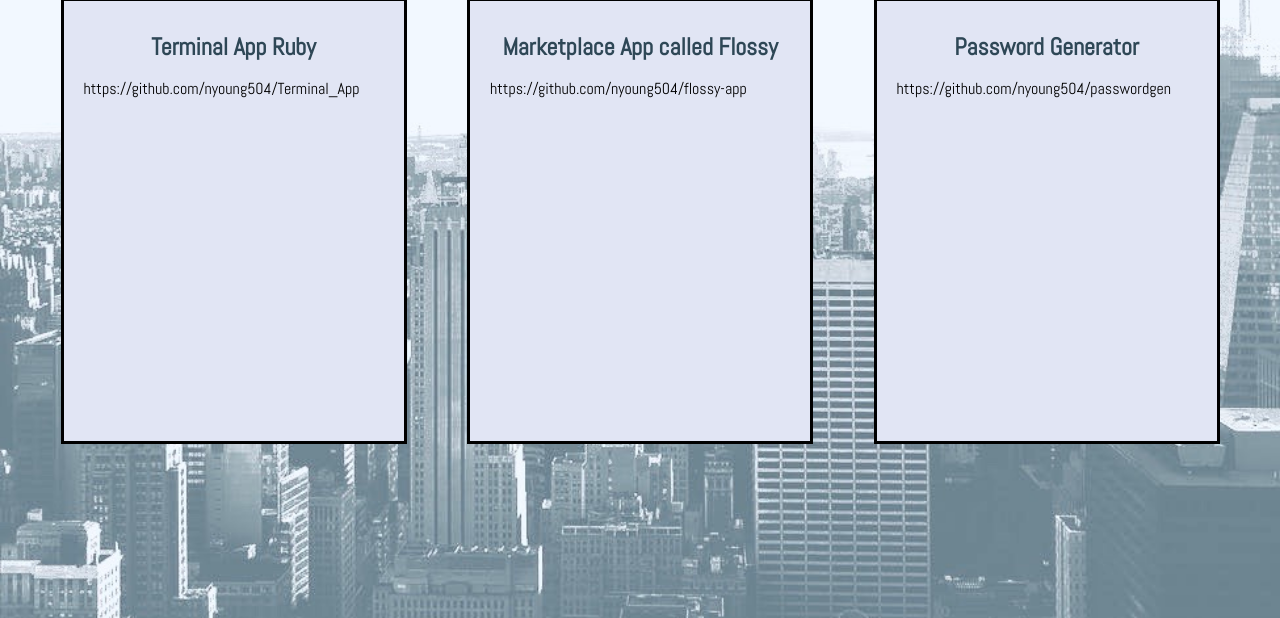
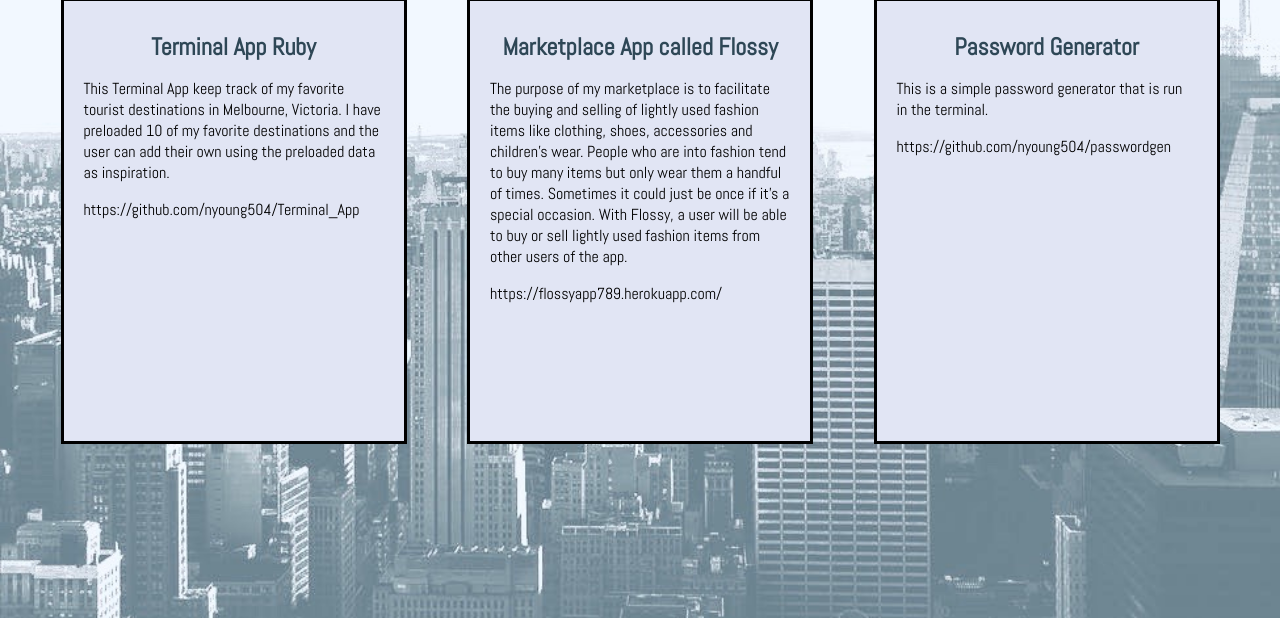
Before and after one commit to nyoung504/portfolio, a plain HTML site: page projects.html in a window 1280 px wide. Shown: the part 182-800 px from the top of the page. Drawn offline with Linux system fonts and the light colour scheme.

Commit message:
projects

```diff
--- a/projects.html
+++ b/projects.html
@@ -24,19 +24,22 @@
       <div class="project">
         <article>
             <h1>Terminal App Ruby</h1>
-            <p>https://github.com/nyoung504/Terminal_App</p>
+            <p>This Terminal App keep track of my favorite tourist destinations in Melbourne, Victoria. I have preloaded 10 of my favorite destinations and the user can add their own using the preloaded data as inspiration.</p>
+            <span>https://github.com/nyoung504/Terminal_App</span>
         </article>
     </div>
     <div class="project">
         <article>
             <h1>Marketplace App called Flossy</h1>
-            <p>https://github.com/nyoung504/flossy-app</p>
+            <p>The purpose of my marketplace is to facilitate the buying and selling of lightly used fashion items like clothing, shoes, accessories and children’s wear. People who are into fashion tend to buy many items but only wear them a handful of times. Sometimes it could just be once if it’s a special occasion. With Flossy, a user will be able to buy or sell lightly used fashion items from other users of the app. </p>
+            <span>https://flossyapp789.herokuapp.com/</span>
         </article>
     </div>
     <div class="project">
         <article>
             <h1>Password Generator</h1>
-            <p>https://github.com/nyoung504/passwordgen</p>
+            <p>This is a simple password generator that is run in the terminal.</p>
+            <span>https://github.com/nyoung504/passwordgen</span>
         </article>
     </div>
   </div>
```
